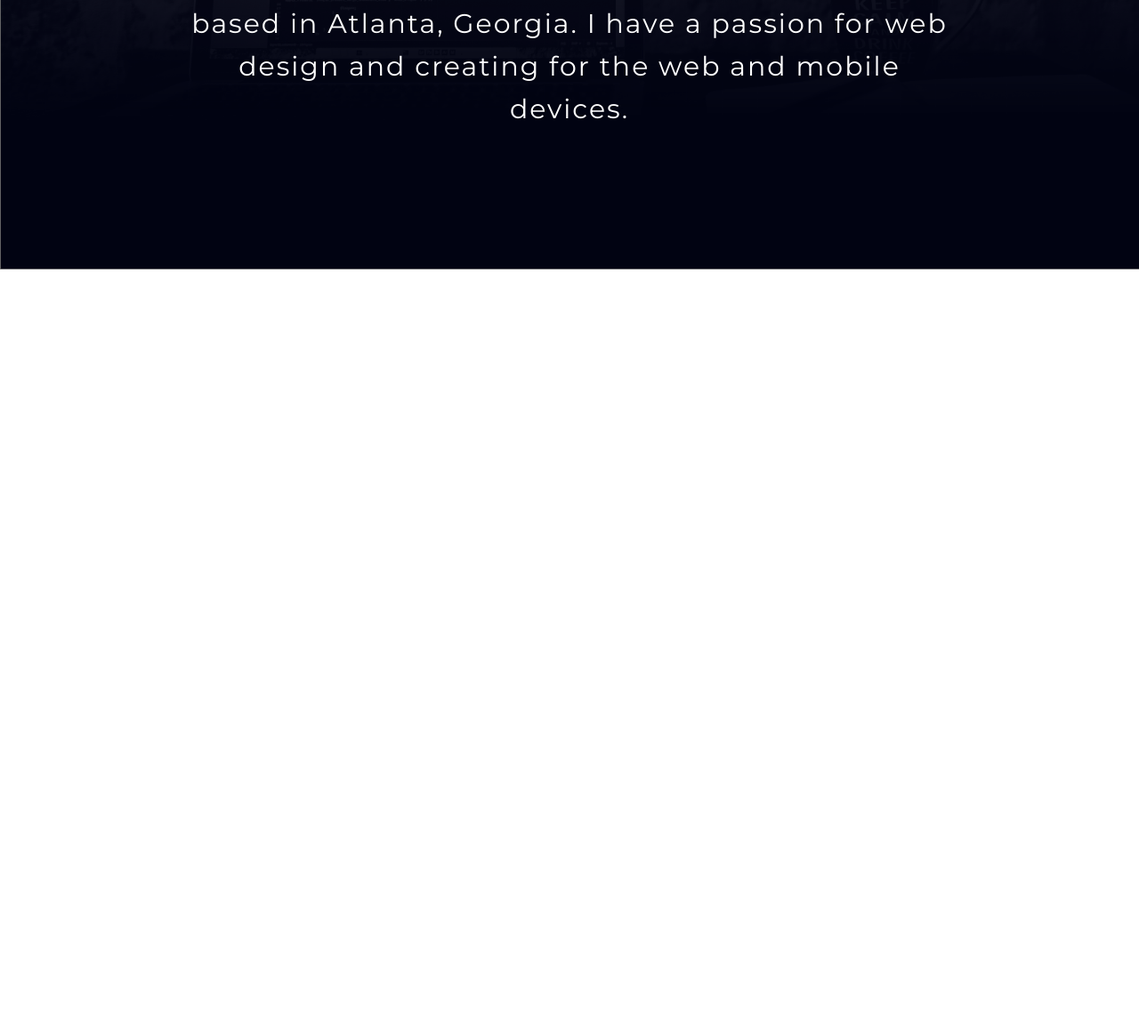
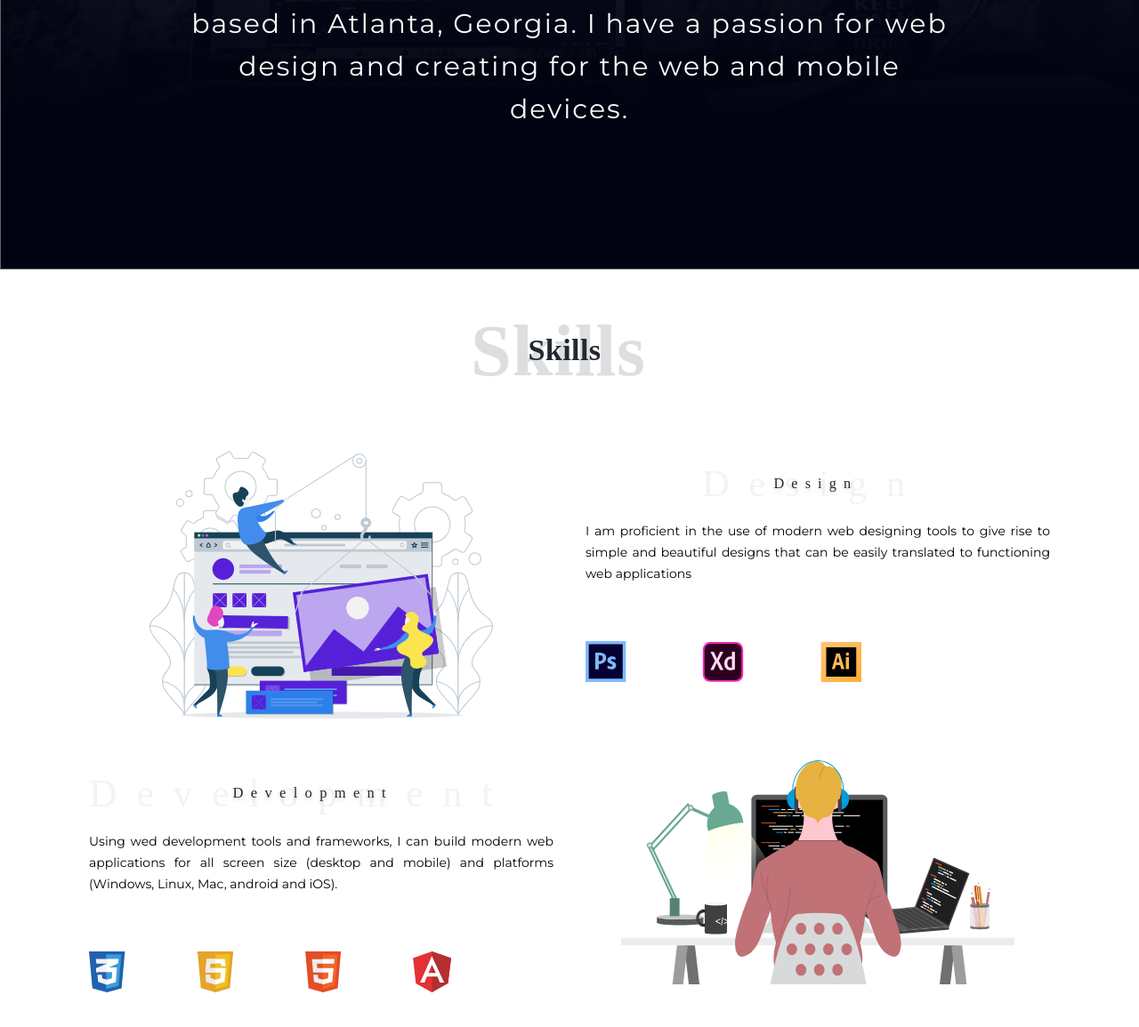
Before and after one commit to georgegbenga/myPortfolio, a website: page index.html in a window 1280 px wide. Shown: the part 497-1652 px from the top of the page at 89% size. Before the commit the page ends 800 px from the top, so only its background shows below. Drawn offline with Linux system fonts and the light colour scheme.

Commit message:
completed the skill section
completed the skill section, just html and css, no js yet

```diff
--- a/index.html
+++ b/index.html
@@ -15,7 +15,20 @@
         <div class="wrapper">
             <nav>
                 <ul class="main-nav">
-                    <li><a href="#" class="logo"><svg xmlns="http://www.w3.org/2000/svg" width="78.17" height="31.458" viewBox="0 0 78.17 31.458"><g transform="translate(-140 -50)"><g transform="translate(154.17 50)"><text transform="translate(0 12)" fill="#ededed" font-size="13" font-family="Ubuntu-Light, Ubuntu" font-weight="300" letter-spacing="0.2em"><tspan x="0" y="0">GEORGE</tspan></text><text transform="translate(0 27.652)" fill="#ededed" font-size="13" font-family="Ubuntu-Medium, Ubuntu" font-weight="500" letter-spacing="0.04em"><tspan x="0" y="0">ODUYELA</tspan></text></g><rect width="10.9" height="31.458" transform="translate(140 50)" fill="#fff"/></g></svg></a></li>
+                    <li><a href="#" class="logo"><svg xmlns="http://www.w3.org/2000/svg" width="78.17" height="31.458"
+                                viewBox="0 0 78.17 31.458">
+                                <g transform="translate(-140 -50)">
+                                    <g transform="translate(154.17 50)"><text transform="translate(0 12)" fill="#ededed"
+                                            font-size="13" font-family="Ubuntu-Light, Ubuntu" font-weight="300"
+                                            letter-spacing="0.2em">
+                                            <tspan x="0" y="0">GEORGE</tspan>
+                                        </text><text transform="translate(0 27.652)" fill="#ededed" font-size="13"
+                                            font-family="Ubuntu-Medium, Ubuntu" font-weight="500" letter-spacing="0.04em">
+                                            <tspan x="0" y="0">ODUYELA</tspan>
+                                        </text></g>
+                                    <rect width="10.9" height="31.458" transform="translate(140 50)" fill="#fff" />
+                                </g>
+                            </svg></a></li>
                     <li><a href="#">Home</a></li>
                     <li><a href="#">Skill</a></li>
                     <li><a href="#">Work</a></li>
@@ -25,11 +38,48 @@
             <div class="content">
                 <h1>Hi, I'm <span>Gbenga</span></h1>
                 <p class="sub-heading"> a web developer</p>
-                <p class="disc">based in Atlanta, Georgia. I have a passion for web design and creating for the web and mobile devices.</p>
+                <p class="disc">based in Atlanta, Georgia. I have a passion for web design and creating for the web and
+                    mobile devices.</p>
             </div>
-
         </div>
     </div>
+
+    <section class="skill wrapper">
+        <div id="title">
+            <img src="images/skill-title.svg" alt="">
+        </div>
+        <div id="cont">
+            <div class="lft-top">
+                <img src="images/design-image.svg" alt="design-image">
+            </div>
+            <div class="rgt-top">
+                <div>
+                    <img src="images/design-title.svg" alt="design-title" class="sub-topic">
+                    <p>I am proficient in the use of modern web designing tools to give rise to simple and
+                        beautiful designs that can be easily translated to functioning web applications</p>
+                </div>
+                <div class="design-icons">
+                    <img src="images/design-icons.svg" alt="design-icons">
+                </div>
+            </div>
+            <div class="lft-btm">
+                <div>
+                    <img src="images/dev-title.svg" alt="dev-title" class="sub-topic">
+                    <p>Using wed development tools and frameworks, I can build modern web applications for all
+                        screen size (desktop and mobile) and platforms (Windows, Linux, Mac, android and iOS).</p>
+                </div>
+                <div class="dev-icons">
+                    <img src="images/dev-icons.svg" alt="dev-icons">
+                </div>
+            </div>
+            <div class="rgt-btm">
+                <img src="images/dev-image.svg" alt="dev-image">
+            </div>
+        </div>
+    </section>
+    <section>
+
+    </section>
 
 
 </body>
--- a/sass/styles.sass
+++ b/sass/styles.sass
@@ -41,11 +41,11 @@ body
     // background: red
 
 h1,p
-    color: white
+    // color: white
     text-align: center
 
 h1
-
+    color: white
     font-size: 100px
     font-weight: 400
     letter-spacing: 15px
@@ -55,12 +55,14 @@ h1
 
 
 p.sub-heading
+    color: white
     font-size: 40px
     letter-spacing: 40px
     opacity: 0.5
     margin-bottom: 3vh
 
 p.disc
+    color: white
     margin: 0 auto
     font-size: 30px
     width: 80%
@@ -94,3 +96,71 @@ a.contact
     background: white
     color: #010312
     box-shadow: 0 12px 10px -10px rgba(255,255,255,0.5)
+
+
+
+.skill
+    padding: 5vh 0
+    height: 100vh
+
+
+#title
+    // background: lime
+    margin-bottom: 8vh
+    height: 100px
+    img
+        display: block
+        height: 100px
+        margin: 0vh auto
+
+#cont
+    // background: yellow
+    display: inline-grid
+    grid-template-columns: 1fr 1fr
+    grid-template-rows: 300px 300px
+    justify-items: center
+    grid-gap: 6vh 2vh
+    grid-template-areas: "design-image design-content""dev-content dev-image"
+
+
+
+.lft-top
+    grid-area: design-image
+
+.rgt-top
+    padding: 10px
+    // background: lime
+    grid-area: design-content
+    p
+
+        margin-bottom: 3vh
+        line-height: 3vh
+        text-align: justify
+
+    .design-icons
+        margin-top: 8vh
+
+
+.sub-topic
+        display: block
+        // background: red
+        margin: 0 auto
+        width: 50%
+        padding-bottom: 2vh
+
+.lft-btm
+    // background: yellow
+    padding: 10px
+    grid-area: dev-content
+    .sub-topic
+        width: 100%
+    p
+        margin-bottom: 3vh
+        line-height: 3vh
+        text-align: justify
+
+    .dev-icons
+        margin-top: 8vh
+
+.rgt-btm
+    grid-area: dev-image
```
Also changed, not shown: css/styles.css, images/design-icons.svg (added), images/design-image.svg (added), images/design-title.svg (added), images/dev-icons.svg (added), images/dev-image.svg (added), images/dev-title.svg (added), images/skill-title.svg (added).
